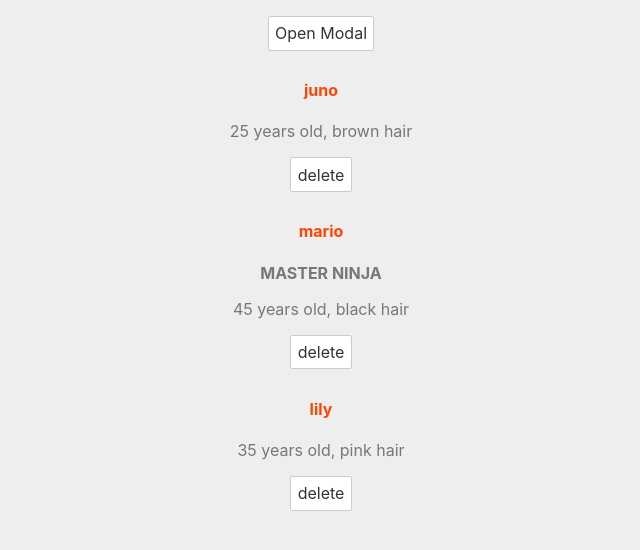
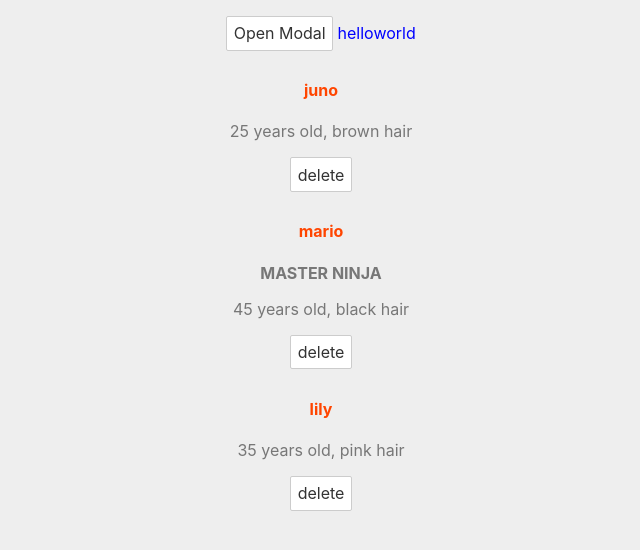
Before and after one commit to jy7123943/svelte-practice, a Svelte app: page / in a window 1280 px wide. Shown: the top 550 px of the page, without its empty margins (319-959 px from the left). Built offline with nearby package versions, Linux system fonts and the light colour scheme.

Commit message:
Add preventDefault event modifiers

```diff
--- a/src/App.svelte
+++ b/src/App.svelte
@@ -18,12 +18,18 @@
 		people = people.filter(person => person.id !== id);
 	}
 
+	let textColor = 'blue';
+	const handleAnchor = () => {
+		textColor = textColor === 'blue' ? 'red' : 'blue';
+	}
+
 	let num = 3;
 </script>
 
 <Modal message='I am a prop value' {showModal} on:click={toggleModal} />
 <main>
 	<button on:click={toggleModal}>Open Modal</button>
+	<a href='https://www.google.com' on:click|preventDefault={handleAnchor} style='color: {textColor}'>helloworld</a>
 	<!-- dom manipulating을 잘 하기 위해 person.id와 같이 특정 id를 key값으로 넣어줌으로써 people array data와 DOM을 연결함 -->
 	{#each people as person (person.id)}
 		<div>
```
